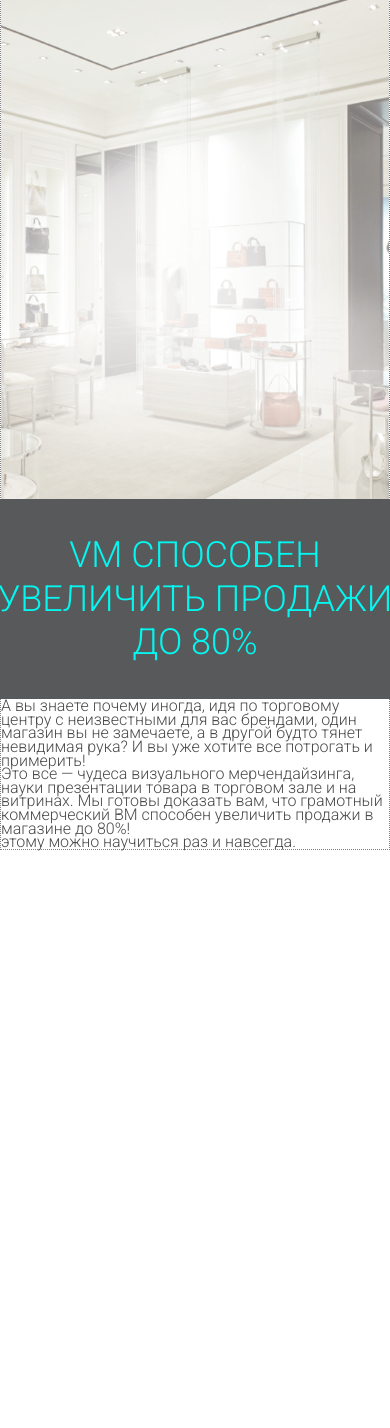
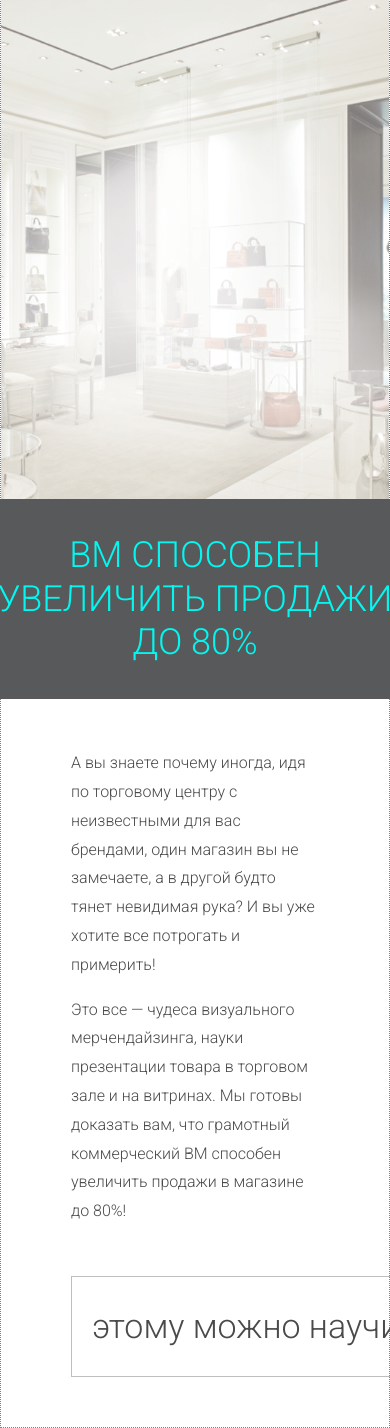
Before and after one commit to qborreda/vmguru, a PHP site: page /landing.html in a window 390 px wide; the page is wider, and only the part inside the window is pictured. Shown: the part 265-1693 px from the top of that part. Before the commit the page ends 1116 px from the top of that part, so only its background shows below. Run offline with PHP 8.4, Linux system fonts and the light colour scheme; style sheets or scripts are compiled from the project's sources.

Commit message:
Section 2 with marked title working; Needs better responsiveness

```diff
--- a/_scss/organisms/_organisms.scss
+++ b/_scss/organisms/_organisms.scss
@@ -1,2 +1,4 @@
 @import "_header.scss";
+
 @import "_section1.scss";
+@import "_section2.scss";
--- a/_scss/organisms/_section1.scss
+++ b/_scss/organisms/_section1.scss
@@ -78,7 +78,8 @@
     @include mq($from: desktop) {
       font-size: 46px;
 
-      &:before, &:after {
+      &:before,
+      &:after {
         border-top: 1px solid $DETAIL-CYAN;
         content: '';
         display: table-cell;
--- /dev/null
+++ b/_scss/organisms/_section2.scss
@@ -0,0 +1,57 @@
+.section2 {
+  @include display_flex();
+  @include flex_flex-wrap(wrap);
+  @include flex_flex-direction(row);
+  @include flex_justify-content(space-between);
+  margin: 50px auto;
+  padding: 0 70px;
+  line-height: 1.8rem;
+
+  &-left {
+    margin-bottom: 1rem;
+  }
+
+  @include mq($from: tablet) {
+    &-left {
+      @include flex-flex(0 1 45%);
+      margin: 10px;
+    }
+    &-right {
+      @include flex-flex(0 1 45%);
+      margin: 10px;
+    }
+  }
+
+  &-footer {
+    position: relative;
+    display: table;
+    white-space: nowrap;
+    margin: 50px auto 0;
+    min-width: 460px;
+    width: 60%;
+    padding: 35px 20px;
+    font-size: $H1-SIZE + 10px;
+    text-align: center;
+    border: 1px solid $DETAIL-GREY;
+
+    &:before,
+    &:after {
+      content: '';
+      display: table-cell;
+      position: absolute;
+      top: 0;
+      width: 0%;
+      height: 50px;
+    }
+    &:before {
+      top: -30%;
+      left: 50%;
+      border-right: 1px solid $DETAIL-GREY;
+    }
+    &:after {
+      top: 80%;
+      right: 50%;
+      border-left: 1px solid $DETAIL-GREY;
+    }
+  }
+}
--- a/_scss/pages/_pages.scss
+++ b/_scss/pages/_pages.scss
@@ -2,6 +2,7 @@ html,
 body {
   font-family: $BASE-FONT;
   font-size: $BASE-FONT-SIZE;
+  line-height: $BASE-LINE-HEIGHT;
 }
 
 .wrapper {
--- a/landing.html
+++ b/landing.html
@@ -32,7 +32,7 @@
             <div class="section1-arrow"></div>
             <div class="section1-footer">
                 <div class="section1-footer-text">
-                    <span>VM способен<br/>
+                    <span>BM способен<br/>
                     увеличить продажи<br/>
                     до 80%</span>
                 </div>
```
